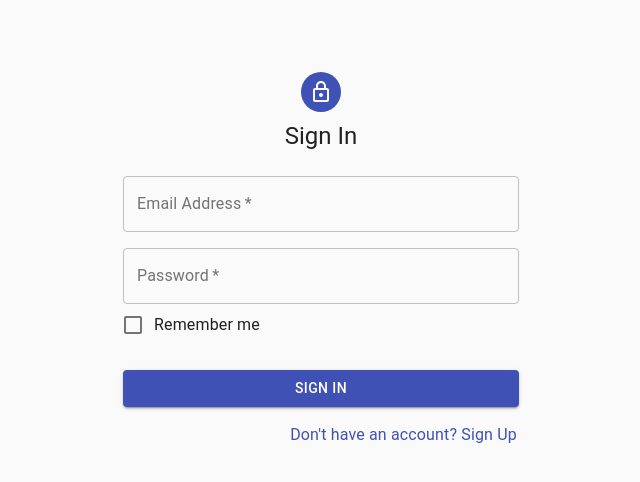
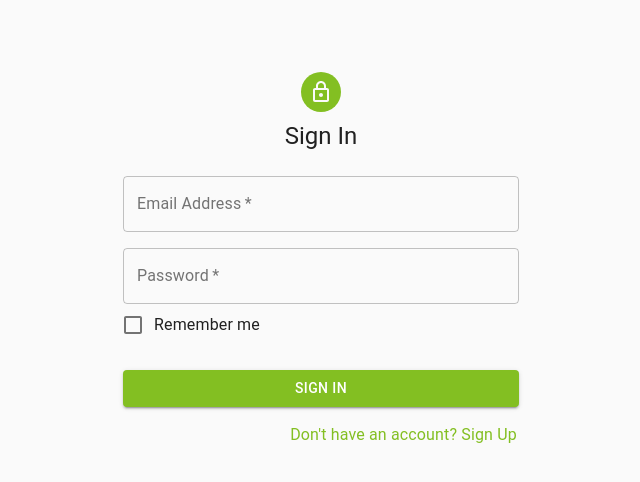
Before and after one commit to estherkim99/fud, a React (Create React App) app in the folder fud-front/: page /signin in a window 1280 px wide. Shown: the top 482 px of the page, without its empty margins (319-959 px from the left). Built offline with nearby package versions, Linux system fonts and the light colour scheme; no server answers; a web font is replaced by a local one.

Commit message:
use theme color

```diff
--- a/fud-front/src/pages/SignIn.js
+++ b/fud-front/src/pages/SignIn.js
@@ -22,11 +22,10 @@ const useStyles = makeStyles((theme) => ({
 		display: "flex",
 		flexDirection: "column",
 		alignItems: "center",
-		// backgroundColor: theme.palette.background.default,
 	},
 	avatar: {
 		margin: theme.spacing(1),
-		backgroundColor: theme.palette.primary.main,
+		backgroundColor: "#83BF22" //'#DEFFD6'
 	},
 	form: {
 		width: "100%", // Fix IE 11 issue.
@@ -34,7 +33,11 @@ const useStyles = makeStyles((theme) => ({
 	},
 	submit: {
 		margin: theme.spacing(3, 0, 2),
+		backgroundColor: "#83BF22"
 	},
+	link: {
+		color: "#83BF22",
+	}
 }));
 
 function SignIn(prop) {
@@ -123,7 +126,7 @@ function SignIn(prop) {
               </Link> */}
 						</Grid>
 						<Grid item xs={7}>
-							<Link href="/signup" variant="body1">
+							<Link href="/signup" variant="body1" className={classes.link}>
 								Don't have an account? Sign Up
               </Link>
 						</Grid>
--- a/fud-front/src/pages/SignUp.js
+++ b/fud-front/src/pages/SignUp.js
@@ -23,7 +23,7 @@ const useStyles = makeStyles((theme) => ({
     },
     avatar: {
         margin: theme.spacing(1),
-        backgroundColor: theme.palette.primary.main,
+        backgroundColor: "#83BF22",
     },
     form: {
         width: "100%", // Fix IE 11 issue.
@@ -31,7 +31,11 @@ const useStyles = makeStyles((theme) => ({
     },
     submit: {
         margin: theme.spacing(3, 0, 2),
+        backgroundColor: "#83BF22",
     },
+    link: {
+		color: "#83BF22",
+	}
 }));
 
 function SignUp(prop) {
@@ -122,7 +126,7 @@ function SignUp(prop) {
         </Button>
                 <Grid container justify="flex-end">
                     <Grid item>
-                        <Link href="/signin" variant="body1">
+                        <Link href="/signin" variant="body1" className={classes.link}>
                             Already have an account? Sign in
             </Link>
                     </Grid>
```
